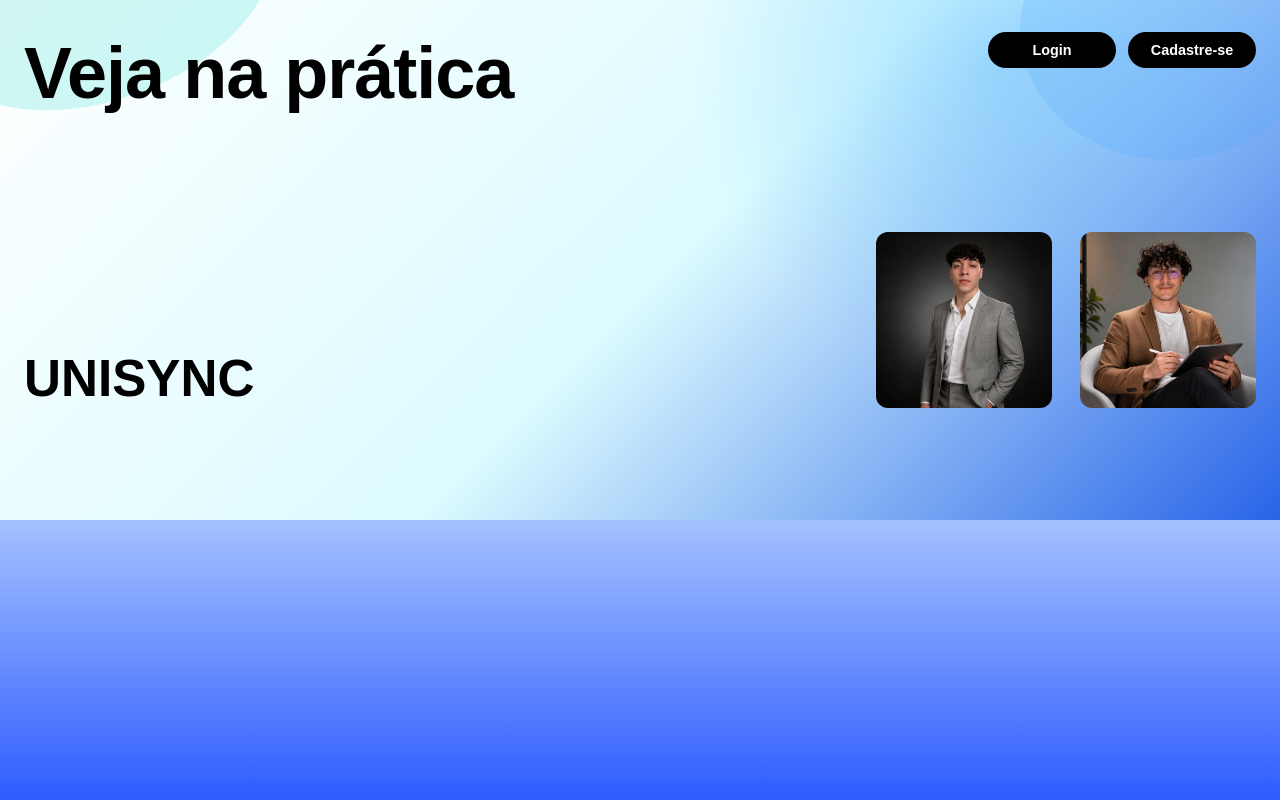
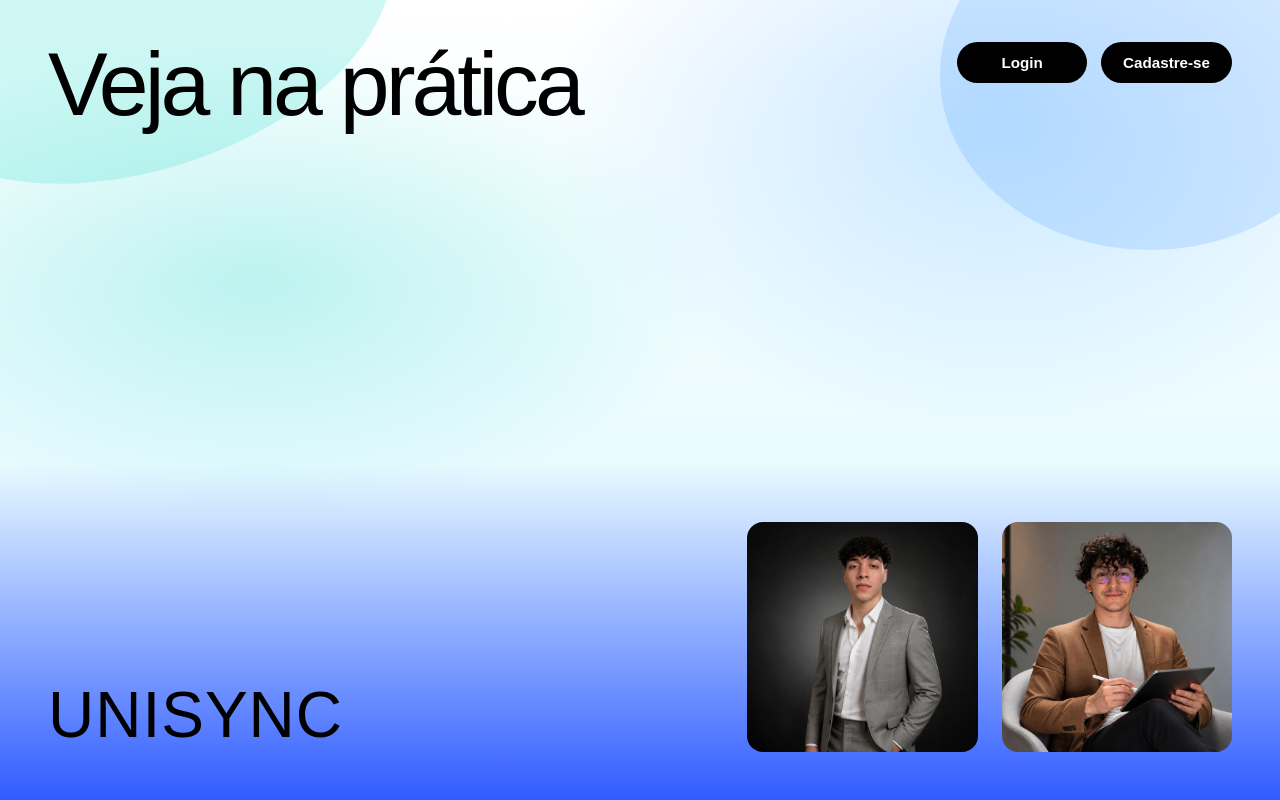
Before and after one commit to robertomatheuNS/UniSync, a Django app: page / in a window 1280 px wide. Run offline with Django 5.2, Linux system fonts and the light colour scheme.

Commit message:
style: padroniza telas de autenticacao

```diff
--- a/frontend-shell/static/authentication/css/login.css
+++ b/frontend-shell/static/authentication/css/login.css
@@ -1,204 +1,111 @@
 :root {
-    --azul-principal: #2864e8;
-    --azul-hover: #1f54c7;
+    --preto: #000000;
+    --branco: #ffffff;
+    --fundo: #f7f8fc;
     --texto: #202938;
     --texto-secundario: #64748b;
-    --fundo: #f3f5f8;
-    --branco: #ffffff;
+    --azul: #2f5bea;
+    --azul-escuro: #2347c7;
+    --ciano: #dffcff;
+    --cinza-card: #cbd3df;
     --borda: #d5dbe5;
     --erro: #c62828;
     --sucesso: #18794e;
-    --raio: 18px;
 }
 
 * {
     box-sizing: border-box;
 }
 
+html,
 body {
-    min-height: 100vh;
+    min-height: 100%;
     margin: 0;
-    padding: 32px 16px;
-    display: flex;
-    align-items: center;
-    justify-content: center;
-    background: var(--fundo);
+}
+
+body {
     color: var(--texto);
     font-family: Arial, Helvetica, sans-serif;
 }
 
-main {
-    width: 100%;
-    max-width: 560px;
-    padding: 48px 64px;
-    background: var(--branco);
-    border-radius: var(--raio);
-    box-shadow: 0 18px 45px rgba(32, 41, 56, 0.12);
-}
-
-h1 {
-    margin: 0 0 28px;
-    color: var(--azul-principal);
-    font-size: 3.4rem;
-    text-align: center;
-    letter-spacing: -1px;
-}
-
-h2 {
-    margin: 0 0 36px;
-    color: var(--texto);
-    font-size: 2rem;
-    text-align: center;
-}
-
-form {
-    display: flex;
-    flex-direction: column;
-    gap: 12px;
-}
-
-label {
-    margin-top: 10px;
-    color: var(--texto);
-    font-size: 1.05rem;
-    font-weight: 700;
-}
-
-input,
-select {
-    width: 100%;
-    min-height: 58px;
-    padding: 14px 16px;
-    border: 2px solid var(--borda);
-    border-radius: 12px;
-    background: var(--branco);
-    color: var(--texto);
-    font-size: 1rem;
-    outline: none;
-    transition: border-color 0.2s, box-shadow 0.2s;
-}
-
-input:focus,
-select:focus {
-    border-color: var(--azul-principal);
-    box-shadow: 0 0 0 4px rgba(40, 100, 232, 0.14);
-}
-
-button {
-    width: 100%;
-    min-height: 58px;
-    margin-top: 26px;
-    border: 0;
-    border-radius: 12px;
-    background: var(--azul-principal);
-    color: var(--branco);
-    font-size: 1.15rem;
-    font-weight: 700;
-    cursor: pointer;
-    transition: background 0.2s, transform 0.2s;
-}
-
-button:hover {
-    background: var(--azul-hover);
-    transform: translateY(-1px);
-}
-
-button:disabled {
-    cursor: wait;
-    opacity: 0.7;
+a {
+    color: inherit;
+    text-decoration: none;
 }
 
 p {
-    color: var(--texto-secundario);
-    font-size: 1rem;
     line-height: 1.5;
 }
 
-a {
-    color: var(--azul-principal);
-    font-weight: 700;
-}
+/* HOME */
 
-ul.errorlist,
-.errorlist {
-    margin: 4px 0;
-    padding: 0;
-    color: var(--erro);
-    list-style: none;
-    font-size: 0.95rem;
-}
-
-main > p:has(.errorlist) {
-    color: var(--erro);
-}
-
-/* Página inicial */
-
-body.home-page {
-    display: block;
+.home-page {
     min-height: 100vh;
-    padding: 0;
     overflow-x: hidden;
     background:
         linear-gradient(
             to bottom,
             #ffffff 0%,
-            #e9fbff 45%,
-            #2e5cff 100%
+            #e8fbff 48%,
+            #315cff 100%
         );
 }
 
 .home-page__content {
     width: 100%;
-    max-width: none;
     min-height: 100vh;
-    margin: 0;
-    padding: 0;
-    background: transparent;
-    border-radius: 0;
-    box-shadow: none;
 }
 
 .hero-section {
     position: relative;
-    min-height: 520px;
-    padding: 32px 24px 28px;
+    display: flex;
+    min-height: 100vh;
+    flex-direction: column;
+    justify-content: space-between;
     overflow: hidden;
+    padding: 42px 48px 48px;
     background:
         radial-gradient(
-            circle at 78% 12%,
-            rgba(71, 184, 255, 0.35),
-            transparent 28%
+            ellipse at 20% 35%,
+            rgba(87, 225, 211, 0.35),
+            transparent 32%
+        ),
+        radial-gradient(
+            ellipse at 78% 15%,
+            rgba(82, 174, 255, 0.28),
+            transparent 32%
         ),
         linear-gradient(
-            135deg,
+            to bottom,
             #ffffff 0%,
-            #dcfbff 52%,
-            #2864e8 100%
+            #e9fbff 58%,
+            #315cff 100%
         );
 }
 
+.hero-section::before,
+.hero-section::after {
+    position: absolute;
+    border-radius: 50%;
+    content: "";
+    pointer-events: none;
+}
+
 .hero-section::before {
-    position: absolute;
-    top: -120px;
-    left: -80px;
-    width: 360px;
-    height: 220px;
-    border-radius: 50%;
-    background: rgba(73, 224, 211, 0.25);
-    content: "";
-    transform: rotate(-20deg);
+    top: -130px;
+    left: -120px;
+    width: 520px;
+    height: 300px;
+    background: rgba(84, 226, 211, 0.28);
+    transform: rotate(-18deg);
 }
 
 .hero-section::after {
-    position: absolute;
     top: -100px;
-    right: -40px;
-    width: 300px;
-    height: 260px;
-    border-radius: 50%;
-    background: rgba(77, 167, 255, 0.2);
-    content: "";
+    right: -80px;
+    width: 420px;
+    height: 350px;
+    background: rgba(78, 157, 255, 0.2);
 }
 
 .hero-section__header,
@@ -211,109 +118,214 @@ body.home-page {
     display: flex;
     align-items: flex-start;
     justify-content: space-between;
-    gap: 24px;
+    gap: 32px;
 }
 
 .hero-section__header h1 {
     margin: 0;
-    color: #000000;
-    font-size: clamp(2.5rem, 6vw, 4.5rem);
-    text-align: left;
+    color: var(--preto);
+    font-size: clamp(3rem, 7vw, 6rem);
+    font-weight: 500;
+    letter-spacing: -4px;
+    line-height: 0.95;
 }
 
 .hero-section__navigation {
     display: flex;
-    gap: 12px;
+    gap: 14px;
+}
+
+.hero-section__navigation a,
+.profile-choice-card a,
+.auth-card button {
+    border: 0;
+    border-radius: 999px;
+    background: var(--preto);
+    color: var(--branco);
+    cursor: pointer;
+    font-weight: 600;
+    text-align: center;
+    transition: transform 0.2s, opacity 0.2s;
 }
 
 .hero-section__navigation a {
-    min-width: 128px;
-    padding: 10px 20px;
-    border-radius: 999px;
-    background: #000000;
-    color: #ffffff;
-    font-size: 0.9rem;
-    text-align: center;
-    text-decoration: none;
+    min-width: 130px;
+    padding: 12px 22px;
+    font-size: 0.95rem;
+}
+
+.hero-section__navigation a:hover,
+.profile-choice-card a:hover,
+.auth-card button:hover {
+    opacity: 0.8;
+    transform: translateY(-2px);
 }
 
 .hero-section__footer {
     display: flex;
     align-items: flex-end;
     justify-content: space-between;
-    gap: 24px;
-    margin-top: 118px;
+    gap: 36px;
 }
 
 .hero-section__footer h2 {
     margin: 0;
-    color: #000000;
-    font-size: clamp(2rem, 5vw, 3.2rem);
-    text-align: left;
+    color: var(--preto);
+    font-size: clamp(2.2rem, 5vw, 4rem);
+    font-weight: 500;
+    letter-spacing: 1px;
 }
 
 .hero-section__images {
     display: flex;
-    gap: 28px;
+    gap: 24px;
 }
 
 .hero-section__images img {
-    width: 176px;
-    height: 176px;
+    width: clamp(150px, 18vw, 270px);
+    height: clamp(150px, 18vw, 270px);
+    border-radius: 16px;
     object-fit: cover;
-    border-radius: 12px;
 }
 
-/* Responsividade */
+/* TELAS DE AUTENTICAÇÃO */
+
+.auth-page,
+.choice-page {
+    display: flex;
+    min-height: 100vh;
+    align-items: center;
+    justify-content: center;
+    padding: 32px 20px;
+    background:
+        linear-gradient(
+            to bottom,
+            #ffffff 0%,
+            #e9fbff 50%,
+            #315cff 100%
+        );
+}
+
+.auth-card,
+.profile-choice-card {
+    width: min(100%, 560px);
+    padding: 48px 56px;
+    border-radius: 28px;
+    background: rgba(255, 255, 255, 0.96);
+    box-shadow: 0 22px 55px rgba(32, 41, 56, 0.16);
+}
+
+.auth-card h1,
+.profile-choice-card h1 {
+    margin: 0 0 28px;
+    color: var(--azul);
+    font-size: clamp(3rem, 8vw, 5rem);
+    font-weight: 700;
+    letter-spacing: -3px;
+    text-align: center;
+}
+
+.auth-card h2,
+.profile-choice-card h2 {
+    margin: 0 0 32px;
+    color: var(--texto);
+    font-size: clamp(1.8rem, 4vw, 2.5rem);
+    text-align: center;
+}
+
+.auth-card form {
+    display: flex;
+    flex-direction: column;
+    gap: 10px;
+}
+
+.auth-card label {
+    margin-top: 12px;
+    font-size: 1.05rem;
+    font-weight: 700;
+}
+
+.auth-card input,
+.auth-card select {
+    width: 100%;
+    min-height: 56px;
+    padding: 14px 16px;
+    border: 2px solid var(--borda);
+    border-radius: 12px;
+    background: var(--branco);
+    color: var(--texto);
+    font: inherit;
+    outline: none;
+}
+
+.auth-card input:focus,
+.auth-card select:focus {
+    border-color: var(--azul);
+    box-shadow: 0 0 0 4px rgba(47, 91, 234, 0.14);
+}
+
+.auth-card button {
+    width: 100%;
+    min-height: 56px;
+    margin-top: 24px;
+    font-size: 1.05rem;
+}
+
+.auth-card p,
+.profile-choice-card p {
+    color: var(--texto-secundario);
+    font-size: 1rem;
+}
+
+.auth-card p a,
+.profile-choice-card p a {
+    color: var(--azul);
+    font-weight: 700;
+    text-decoration: underline;
+}
+
+.profile-choice-card {
+    text-align: center;
+}
+
+.profile-choice-card__actions {
+    display: flex;
+    justify-content: center;
+    gap: 16px;
+    margin: 28px 0;
+}
+
+.profile-choice-card__actions a {
+    min-width: 150px;
+    padding: 14px 22px;
+}
+
+.errorlist {
+    margin: 4px 0;
+    padding: 0;
+    color: var(--erro);
+    list-style: none;
+    font-size: 0.95rem;
+}
+
+.message-success {
+    color: var(--sucesso);
+}
+
+.message-error {
+    color: var(--erro);
+}
 
 @media (max-width: 700px) {
+    .hero-section {
+        min-height: 100vh;
+        padding: 28px 22px;
+    }
+
     .hero-section__header,
     .hero-section__footer {
+        align-items: flex-start;
         flex-direction: column;
-        align-items: flex-start;
-    }
-
-    .hero-section__footer {
-        margin-top: 80px;
-    }
-
-    .hero-section__images {
-        width: 100%;
-    }
-
-    .hero-section__images img {
-        width: 48%;
-        height: 150px;
-    }
-}
-
-@media (max-width: 600px) {
-    body {
-        padding: 16px;
-    }
-
-    main {
-        padding: 36px 24px;
-    }
-
-    h1 {
-        font-size: 2.7rem;
-    }
-
-    h2 {
-        font-size: 1.7rem;
-    }
-
-    body.home-page {
-        padding: 0;
-    }
-
-    .home-page__content {
-        padding: 0;
-    }
-
-    .hero-section {
-        padding: 24px 16px;
     }
 
     .hero-section__navigation {
--- a/frontend-shell/templates/authentication/register.html
+++ b/frontend-shell/templates/authentication/register.html
@@ -8,8 +8,8 @@
     <title>Cadastro — UniSync</title>
     <link rel="stylesheet" href="{% static 'authentication/css/login.css' %}">
 </head>
-<body>
-    <main>
+<body class="auth-page">
+    <main class="auth-card">
         <h1>UniSync</h1>
 
         {% if tipo_usuario == "professor" %}
@@ -27,7 +27,7 @@
             {{ form.nome }}
 
             {% for erro in form.nome.errors %}
-                <p>{{ erro }}</p>
+               <p class="field-error">{{ erro }}</p>
             {% endfor %}
 
             <label for="{{ form.email.id_for_label }}">E-mail</label>
```
Also changed, not shown: other parts of frontend-shell/static/authentication/css/login.css (+39 -1 lines), frontend-shell/templates/authentication/login.html (+4 -4 lines), frontend-shell/templates/authentication/register_choice.html (+12 -12 lines).
